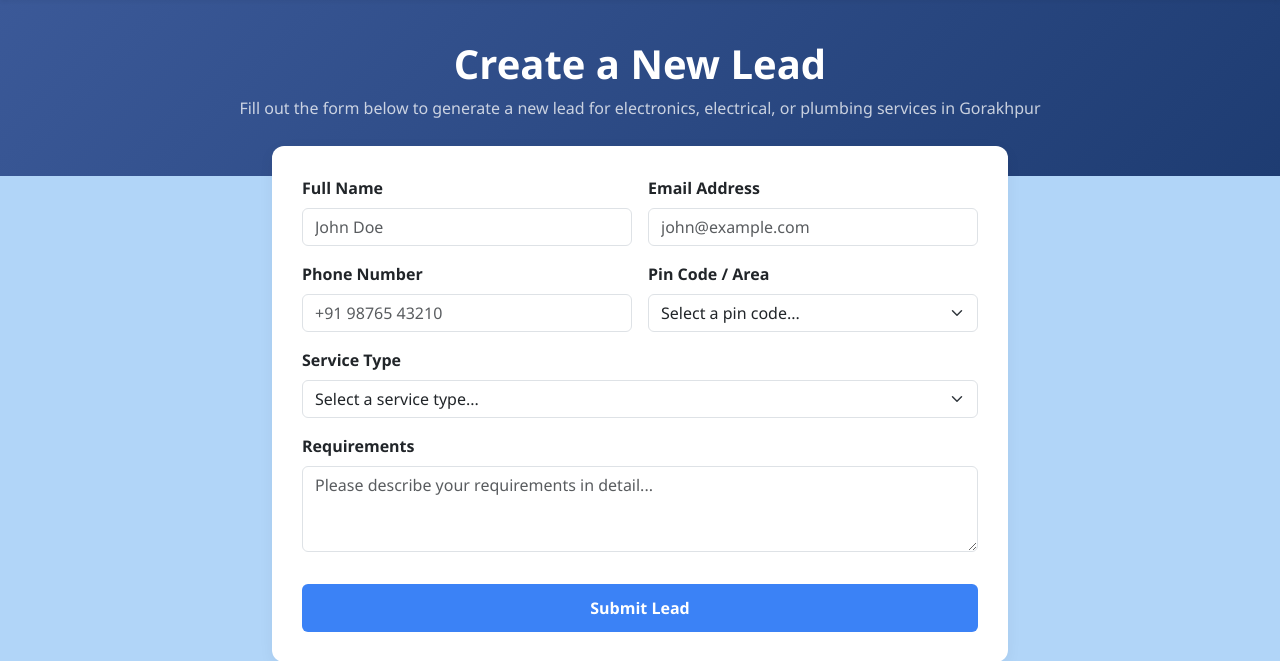
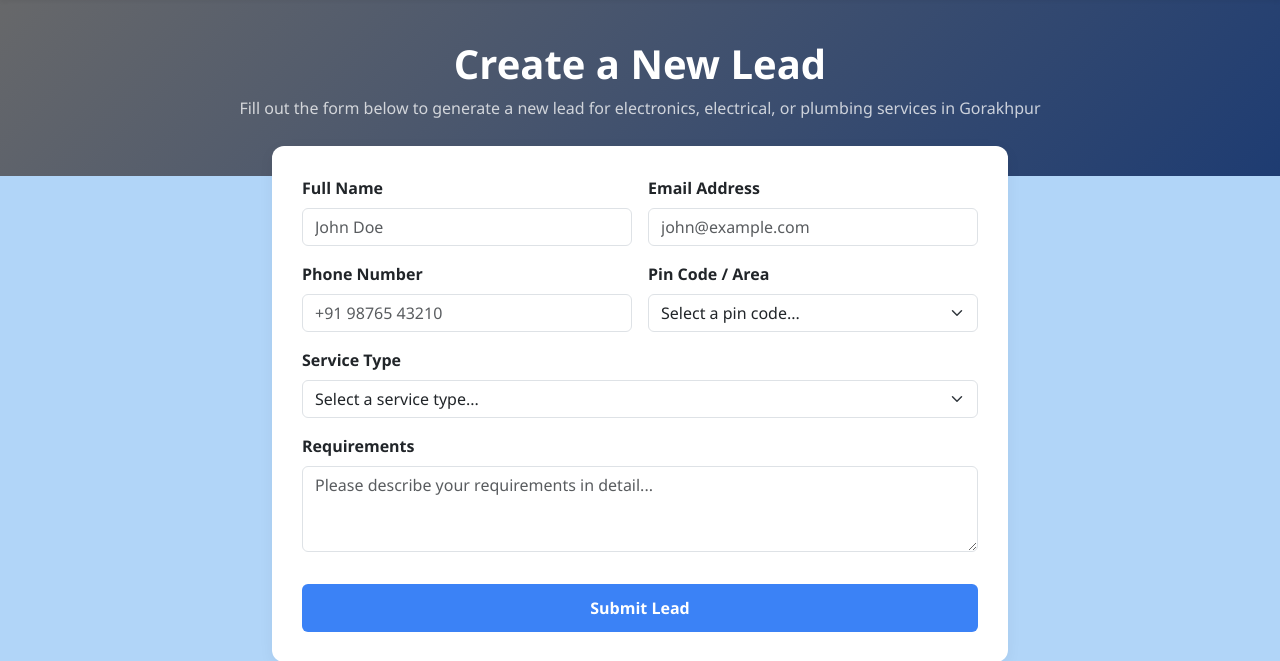
Before and after one commit to Suni1992/FixMyHome, a Django app: page / in a window 1280 px wide. Shown: the part 61-722 px from the top of the page. Run offline with Django 5.2, Linux system fonts and the light colour scheme.

```diff
--- a/leads/templates/leads/lead_form.html
+++ b/leads/templates/leads/lead_form.html
@@ -8,7 +8,7 @@
     <style>
         body { background-color: #b1d5f8; font-family: 'Segoe UI', Tahoma, Geneva, Verdana, sans-serif; }
         .navbar { background-color: white; box-shadow: 0 2px 4px rgba(0,0,0,0.05); }
-        .hero-banner { background: linear-gradient(135deg, #3b5998, #1e3c72); color: white; padding: 40px 20px; text-align: center; }
+        .hero-banner { background: linear-gradient(135deg, #67686a, #1e3c72); color: white; padding: 40px 20px; text-align: center; }
         .form-card { background: white; border-radius: 12px; box-shadow: 0 4px 15px rgba(0,0,0,0.05); border: none; padding: 30px; margin-top: -30px; }
         .btn-primary { background-color: #3b82f6; border: none; padding: 12px; font-weight: bold; }
         .btn-primary:hover { background-color: #2563eb; }
```
